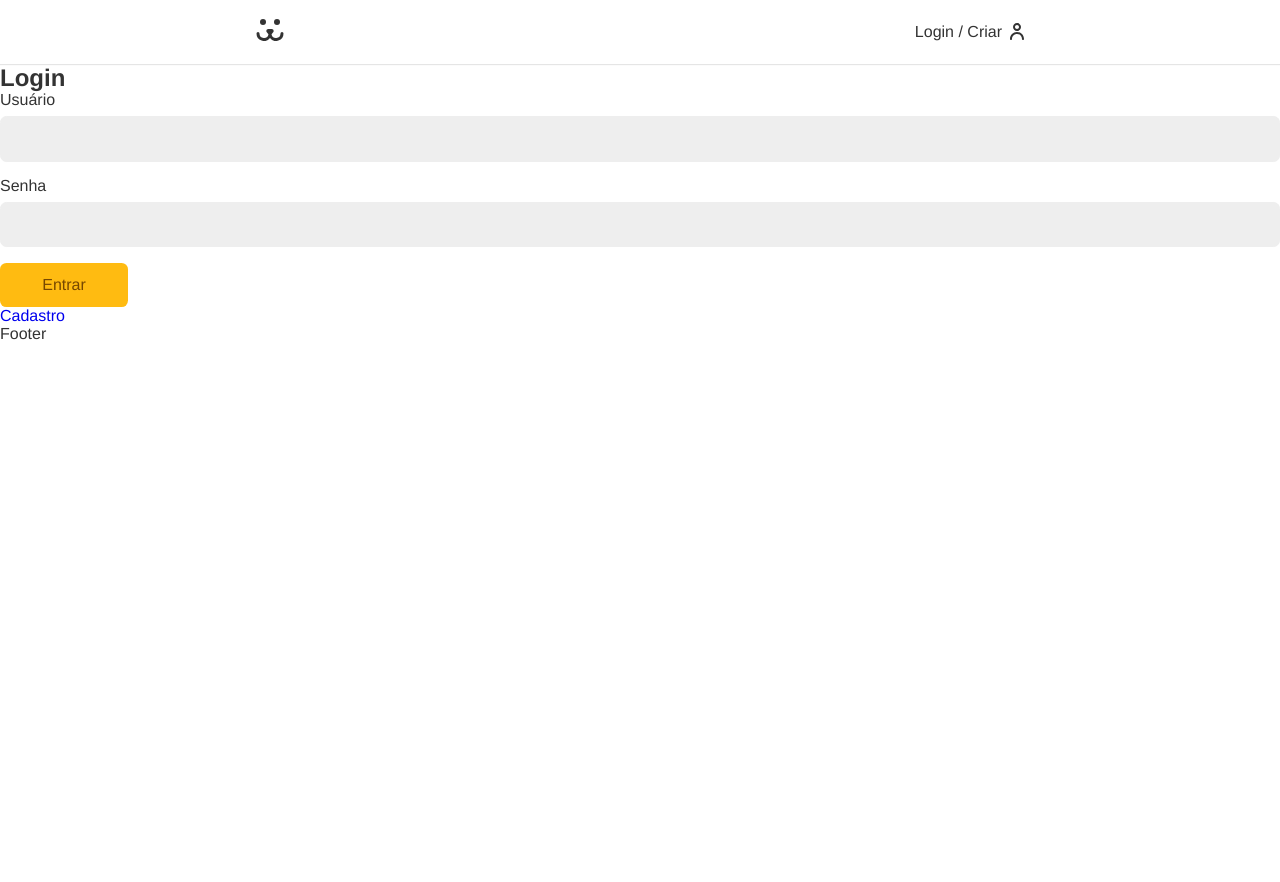
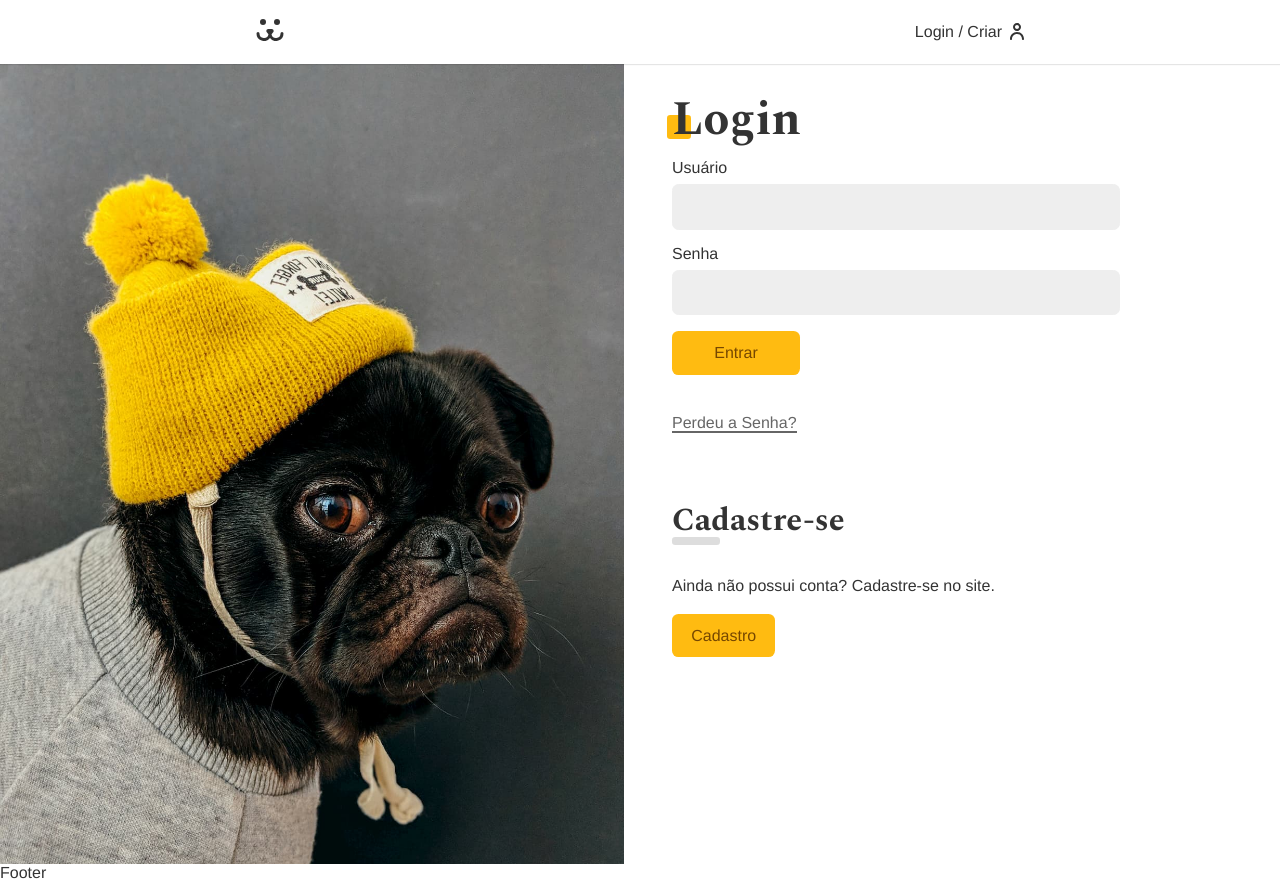
Before and after one commit to HugoCodesBr/dogs, a React (Create React App) app: page /login in a window 1280 px wide. Before the commit the page ends 800 px from the top, so only its background shows below. Built offline with nearby package versions, Linux system fonts and the light colour scheme.

Commit message:
Estilizar página de login com novos componentes

```diff
--- a/src/App.css
+++ b/src/App.css
@@ -1,3 +1,5 @@
+@import url('https://fonts.googleapis.com/css2?family=Spectral:wght@700&display=swap');
+
 * {
   box-sizing: border-box;
 }
@@ -7,7 +9,7 @@
   margin: 0;
   color: #333;
   --type-first: Helvetica, Arial, sans-serif;
-  --type-second: 'Spectral', Georgia;
+  --type-second: 'Spectral', georgia;
   font-family: var(--type-first);
 }
 
@@ -41,6 +43,7 @@
 
 a {
   text-decoration: none;
+  color: #333;
 }
 
 .container {
@@ -48,3 +51,38 @@
   padding: 0 1rem;
   margin: 0 auto;
 }
+
+.title {
+  font-family: var(--type-second);
+  line-height: 1;
+  font-size: 3rem;
+  margin: 1rem 0;
+  position: relative;
+  z-index: 1;
+}
+
+.title::after {
+  content: '';
+  display: block;
+  width: 1.5rem;
+  height: 1.5rem;
+  background-color: #fb1;
+  position: absolute;
+  bottom: 5px;
+  left: -5px;
+  border-radius: 0.2rem;
+  z-index: -1;
+}
+
+.animeLeft {
+  opacity: 0;
+  transform: translateX(-20px);
+  animation: animeLeft 0.3s forwards;
+}
+
+@keyframes animeLeft {
+  to {
+    opacity: 1;
+    transform: initial;
+  }
+}
--- /dev/null
+++ b/src/Components/Helper/Error.js
@@ -0,0 +1,8 @@
+import React from 'react';
+
+const Error = ({ error }) => {
+  if (!error) return null;
+  return <p style={{ color: '#f31', margin: '1rem 0' }}>{error}</p>;
+};
+
+export default Error;
--- a/src/Components/Login/Login.js
+++ b/src/Components/Login/Login.js
@@ -5,6 +5,7 @@
 import LoginPasswordLost from './LoginPasswordLost';
 import LoginPasswordReset from './LoginPasswordReset';
 import { UserContext } from '../../UserContext';
+import styles from './Login.module.css';
 
 const Login = () => {
   const { login } = useContext(UserContext);
@@ -12,7 +13,8 @@
   if (login === true) return <Navigate to="/conta" />;
 
   return (
-    <div>
+    <section className={styles.login}>
+      <div className={styles.forms}>
         <Routes>
           <Route path="/" element={<LoginForm />} />
           <Route path="criar" element={<LoginCreate />} />
@@ -20,6 +22,7 @@
           <Route path="resetar" element={<LoginPasswordReset />} />
         </Routes>
       </div>
+    </section>
   );
 };
 
--- /dev/null
+++ b/src/Components/Login/Login.module.css
@@ -0,0 +1,32 @@
+.login {
+  display: grid;
+  grid-template-columns: 1fr 1fr;
+  min-height: 100vh;
+  gap: 2rem;
+}
+
+.login::before {
+  display: block;
+  content: '';
+  background: url(../../Assets/login.jpg) no-repeat center center;
+  background-size: cover;
+}
+
+.forms {
+  max-width: 30rem;
+  padding: 1rem;
+}
+
+@media (max-width: 40rem) {
+  .login {
+    grid-template-columns: 1fr;
+  }
+
+  .login::before {
+    display: none;
+  }
+
+  .forms {
+    max-width: 100%;
+  }
+}
--- a/src/Components/Login/LoginForm.js
+++ b/src/Components/Login/LoginForm.js
@@ -4,6 +4,9 @@
 import Button from '../Forms/Button';
 import useForm from '../../Hooks/useForm';
 import { UserContext } from '../../UserContext';
+import Error from '../Helper/Error';
+import styles from './LoginForm.module.css';
+import stylesBtn from '../Forms/Button.module.css';
 
 const LoginForm = () => {
   const username = useForm();
@@ -20,9 +23,9 @@
   }
 
   return (
-    <section>
-      <h1>Login</h1>
-      <form action="" onSubmit={handleSubmit}>
+    <section className="animeLeft">
+      <h1 className="title">Login</h1>
+      <form className={styles.form} onSubmit={handleSubmit}>
         <Input label="Usuário" type="text" name="username" {...username} />
         <Input label="Senha" type="password" name="password" {...password} />
         {loading ? (
@@ -30,9 +33,18 @@
         ) : (
           <Button>Entrar</Button>
         )}
-        {error && <p>{error}</p>}
+        <Error error={error} />
       </form>
-      <Link to="/login/criar">Cadastro</Link>
+      <Link className={styles.perdeu} to="/login/perdeu">
+        Perdeu a Senha?
+      </Link>
+      <div className={styles.cadastro}>
+        <h2 className={styles.subtitle}>Cadastre-se</h2>
+        <p>Ainda não possui conta? Cadastre-se no site.</p>
+        <Link className={stylesBtn.button} to="/login/criar">
+          Cadastro
+        </Link>
+      </div>
     </section>
   );
 };
--- /dev/null
+++ b/src/Components/Login/LoginForm.module.css
@@ -0,0 +1,42 @@
+.form {
+  margin-bottom: 2rem;
+}
+
+.perdeu {
+  display: inline-block;
+  color: #666;
+  padding: 0.5rem 0;
+  line-height: 1;
+}
+
+.perdeu::after {
+  content: '';
+  height: 2px;
+  width: 100%;
+  background-color: currentColor;
+  display: block;
+}
+
+.cadastro {
+  margin-top: 4rem;
+}
+
+.cadastro p {
+  margin-top: 2rem;
+  margin-bottom: 2rem;
+}
+
+.subtitle {
+  font-family: var(--type-second);
+  line-height: 1;
+  font-size: 2rem;
+}
+
+.subtitle::after {
+  content: '';
+  display: block;
+  background-color: #ddd;
+  height: 0.5rem;
+  width: 3rem;
+  border-radius: 0.2rem;
+}
```
Lines whose indentation alone changed are shown as unchanged.
